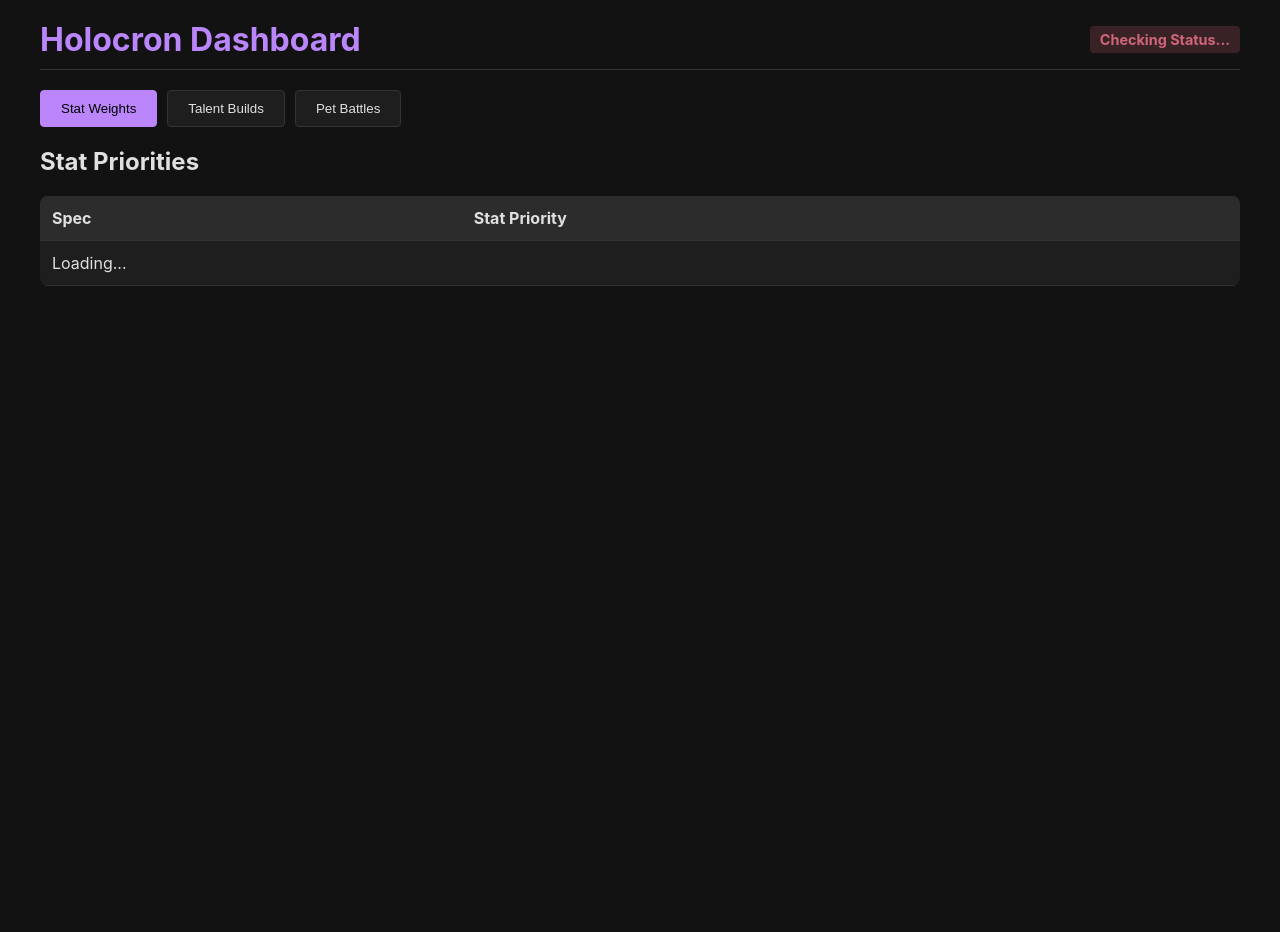
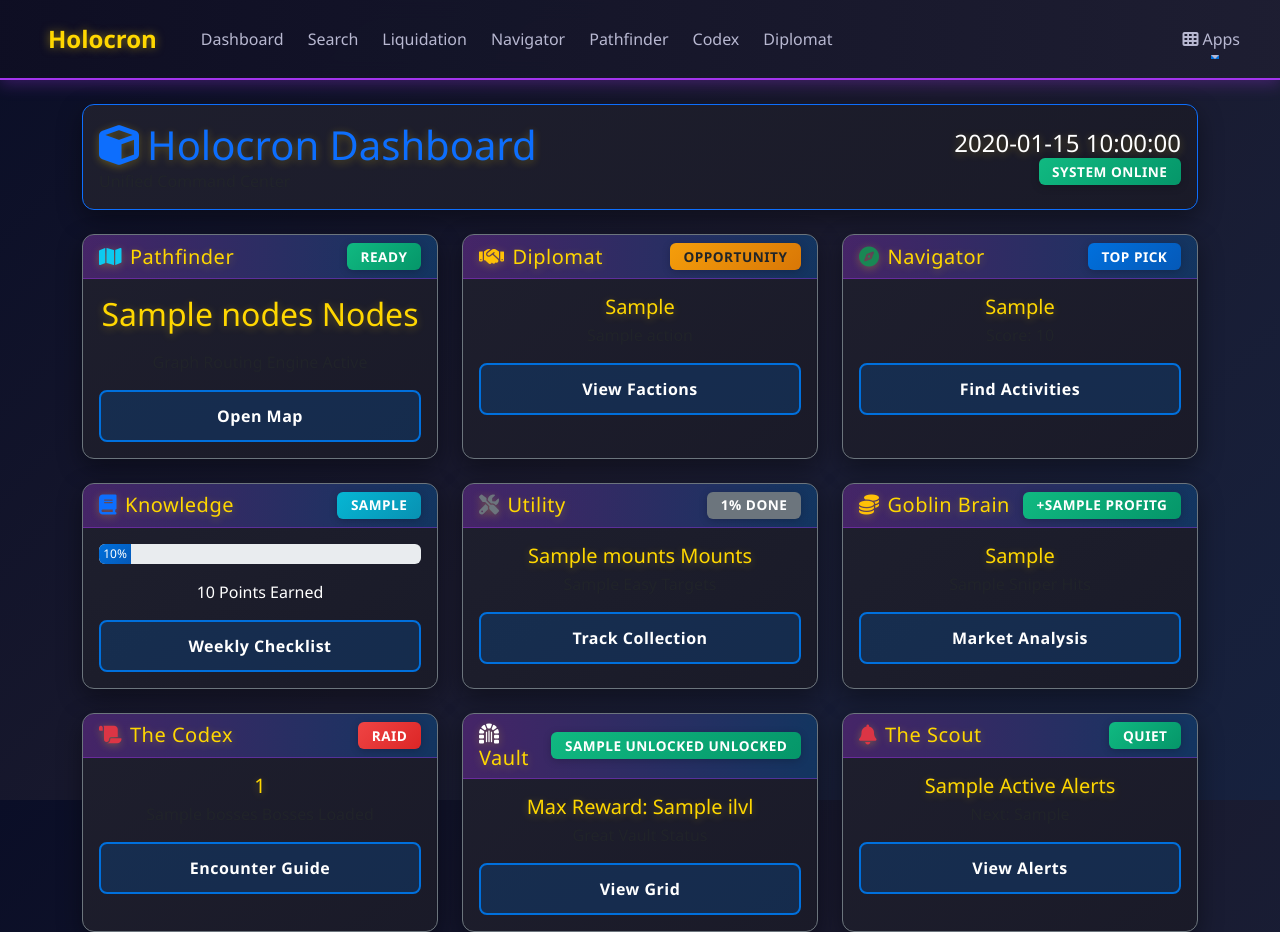
Before and after one commit to jsgrayson/holocron, a Flask app: template templates/dashboard.html in a window 1280 px wide. Before the commit the page ends 286 px from the top, so only its background shows below. Run offline with Flask 3, Linux system fonts and the light colour scheme; the template is opened without the code that fills it: most values are stand-ins (such as "Sample title", 1, 10 or a date in 2020).

Commit message:
feat: Add UI templates for Vault, Scout, and Dashboard
- vault.html: 3x3 grid visualization for Great Vault
- scout.html: Alert cards with travel links
- dashboard.html: Unified command center with 9 widgets

```diff
--- a/templates/dashboard.html
+++ b/templates/dashboard.html
@@ -1,277 +1,171 @@
-<!DOCTYPE html>
-<html lang="en">
+{% extends "base.html" %}
 
-<head>
-    <meta charset="UTF-8">
-    <meta name="viewport" content="width=device-width, initial-scale=1.0">
-    <title>Holocron Dashboard</title>
-    <style>
-        :root {
-            --bg-color: #121212;
-            --card-bg: #1e1e1e;
-            --text-color: #e0e0e0;
-            --accent-color: #bb86fc;
-            --border-color: #333;
-            --success-color: #03dac6;
-            --warning-color: #cf6679;
-        }
+{% block title %}Holocron Dashboard{% endblock %}
 
-        body {
-            font-family: 'Inter', sans-serif;
-            background-color: var(--bg-color);
-            color: var(--text-color);
-            margin: 0;
-            padding: 20px;
-        }
+{% block content %}
+<div class="row mb-4">
+    <div class="col-md-12">
+        <div class="card bg-dark text-white border-primary">
+            <div class="card-body d-flex justify-content-between align-items-center">
+                <div>
+                    <h1 class="card-title text-primary mb-0">
+                        <i class="fas fa-cube me-2"></i>Holocron Dashboard
+                    </h1>
+                    <p class="text-muted mb-0">Unified Command Center</p>
+                </div>
+                <div class="text-end">
+                    <h4 class="mb-0 text-white">{{ summary.timestamp }}</h4>
+                    <span class="badge bg-success">System Online</span>
+                </div>
+            </div>
+        </div>
+    </div>
+</div>
 
-        .container {
-            max-width: 1200px;
-            margin: 0 auto;
-        }
-
-        header {
-            display: flex;
-            justify-content: space-between;
-            align-items: center;
-            margin-bottom: 20px;
-            border-bottom: 1px solid var(--border-color);
-            padding-bottom: 10px;
-        }
-
-        h1 {
-            margin: 0;
-            color: var(--accent-color);
-        }
-
-        .status-badge {
-            padding: 5px 10px;
-            border-radius: 4px;
-            font-weight: bold;
-            font-size: 0.9em;
-        }
-
-        .status-online {
-            background-color: rgba(3, 218, 198, 0.2);
-            color: var(--success-color);
-        }
-
-        .status-offline {
-            background-color: rgba(207, 102, 121, 0.2);
-            color: var(--warning-color);
-        }
-
-        .tabs {
-            display: flex;
-            gap: 10px;
-            margin-bottom: 20px;
-        }
-
-        .tab-btn {
-            background: var(--card-bg);
-            border: 1px solid var(--border-color);
-            color: var(--text-color);
-            padding: 10px 20px;
-            cursor: pointer;
-            border-radius: 4px;
-        }
-
-        .tab-btn.active {
-            background: var(--accent-color);
-            color: #000;
-            border-color: var(--accent-color);
-        }
-
-        .content-section {
-            display: none;
-        }
-
-        .content-section.active {
-            display: block;
-        }
-
-        table {
-            width: 100%;
-            border-collapse: collapse;
-            background: var(--card-bg);
-            border-radius: 8px;
-            overflow: hidden;
-        }
-
-        th,
-        td {
-            padding: 12px;
-            text-align: left;
-            border-bottom: 1px solid var(--border-color);
-        }
-
-        th {
-            background-color: #2c2c2c;
-        }
-
-        tr:hover {
-            background-color: #252525;
-        }
-
-        .copy-btn {
-            background: transparent;
-            border: 1px solid var(--accent-color);
-            color: var(--accent-color);
-            padding: 2px 8px;
-            border-radius: 4px;
-            cursor: pointer;
-            font-size: 0.8em;
-        }
-
-        .copy-btn:hover {
-            background: var(--accent-color);
-            color: #000;
-        }
-    </style>
-</head>
-
-<body>
-    <div class="container">
-        <header>
-            <h1>Holocron Dashboard</h1>
-            <div id="status-indicator" class="status-badge status-offline">Checking Status...</div>
-        </header>
-
-        <div class="tabs">
-            <button class="tab-btn active" onclick="showTab('stats')">Stat Weights</button>
-            <button class="tab-btn" onclick="showTab('talents')">Talent Builds</button>
-            <button class="tab-btn" onclick="showTab('battles')">Pet Battles</button>
-        </div>
-
-        <!-- STATS SECTION -->
-        <div id="stats" class="content-section active">
-            <h2>Stat Priorities</h2>
-            <table id="stats-table">
-                <thead>
-                    <tr>
-                        <th>Spec</th>
-                        <th>Stat Priority</th>
-                    </tr>
-                </thead>
-                <tbody>
-                    <tr>
-                        <td colspan="2">Loading...</td>
-                    </tr>
-                </tbody>
-            </table>
-        </div>
-
-        <!-- TALENTS SECTION -->
-        <div id="talents" class="content-section">
-            <h2>Talent Builds</h2>
-            <table id="talents-table">
-                <thead>
-                    <tr>
-                        <th>Spec</th>
-                        <th>Build Name</th>
-                        <th>Import String</th>
-                    </tr>
-                </thead>
-                <tbody>
-                    <tr>
-                        <td colspan="3">Loading...</td>
-                    </tr>
-                </tbody>
-            </table>
-        </div>
-
-        <!-- BATTLES SECTION -->
-        <div id="battles" class="content-section">
-            <h2>Recorded Battles</h2>
-            <table id="battles-table">
-                <thead>
-                    <tr>
-                        <th>Time</th>
-                        <th>Enemy</th>
-                        <th>Status</th>
-                    </tr>
-                </thead>
-                <tbody>
-                    <tr>
-                        <td colspan="3">Loading...</td>
-                    </tr>
-                </tbody>
-            </table>
+<div class="row g-4">
+    <!-- Pathfinder -->
+    <div class="col-md-4">
+        <div class="card h-100 bg-dark text-white border-secondary">
+            <div class="card-header d-flex justify-content-between align-items-center">
+                <h5 class="mb-0"><i class="fas fa-map me-2 text-info"></i>Pathfinder</h5>
+                <span class="badge bg-success">Ready</span>
+            </div>
+            <div class="card-body">
+                <h2 class="text-center mb-3">{{ summary.modules.pathfinder.nodes }} Nodes</h2>
+                <p class="text-muted text-center">Graph Routing Engine Active</p>
+                <a href="/pathfinder" class="btn btn-outline-info w-100">Open Map</a>
+            </div>
         </div>
     </div>
 
-    <script>
-        function showTab(tabId) {
-            document.querySelectorAll('.content-section').forEach(el => el.classList.remove('active'));
-            document.querySelectorAll('.tab-btn').forEach(el => el.classList.remove('active'));
-            document.getElementById(tabId).classList.add('active');
-            event.target.classList.add('active');
-        }
+    <!-- Diplomat -->
+    <div class="col-md-4">
+        <div class="card h-100 bg-dark text-white border-secondary">
+            <div class="card-header d-flex justify-content-between align-items-center">
+                <h5 class="mb-0"><i class="fas fa-handshake me-2 text-warning"></i>Diplomat</h5>
+                <span class="badge bg-warning text-dark">Opportunity</span>
+            </div>
+            <div class="card-body">
+                <h5 class="text-center mb-1">{{ summary.modules.diplomat.best_opportunity }}</h5>
+                <p class="text-muted text-center mb-3">{{ summary.modules.diplomat.action }}</p>
+                <a href="/diplomat" class="btn btn-outline-warning w-100">View Factions</a>
+            </div>
+        </div>
+    </div>
 
-        async function fetchData(endpoint, tableId, renderRow) {
-            try {
-                const res = await fetch(endpoint);
-                const json = await res.json();
+    <!-- Navigator -->
+    <div class="col-md-4">
+        <div class="card h-100 bg-dark text-white border-secondary">
+            <div class="card-header d-flex justify-content-between align-items-center">
+                <h5 class="mb-0"><i class="fas fa-compass me-2 text-success"></i>Navigator</h5>
+                <span class="badge bg-primary">Top Pick</span>
+            </div>
+            <div class="card-body">
+                <h5 class="text-center mb-1">{{ summary.modules.navigator.top_activity }}</h5>
+                <p class="text-muted text-center mb-3">Score: {{ summary.modules.navigator.score }}</p>
+                <a href="/navigator" class="btn btn-outline-success w-100">Find Activities</a>
+            </div>
+        </div>
+    </div>
 
-                // Update Status Badge
-                const badge = document.getElementById('status-indicator');
-                if (json.source === 'db') {
-                    badge.textContent = 'Online (Live DB)';
-                    badge.className = 'status-badge status-online';
-                } else if (json.source === 'json') {
-                    badge.textContent = 'Offline (JSON Fallback)';
-                    badge.className = 'status-badge status-offline';
-                } else {
-                    badge.textContent = 'No Data';
-                    badge.className = 'status-badge status-offline';
-                }
+    <!-- Knowledge -->
+    <div class="col-md-4">
+        <div class="card h-100 bg-dark text-white border-secondary">
+            <div class="card-header d-flex justify-content-between align-items-center">
+                <h5 class="mb-0"><i class="fas fa-book me-2 text-primary"></i>Knowledge</h5>
+                <span class="badge bg-info">{{ summary.modules.knowledge.reset_in }}</span>
+            </div>
+            <div class="card-body">
+                <div class="progress mb-3" style="height: 20px;">
+                    <div class="progress-bar bg-primary" role="progressbar"
+                        style="width: {{ summary.modules.knowledge.weekly_progress }}%">
+                        {{ summary.modules.knowledge.weekly_progress }}%
+                    </div>
+                </div>
+                <p class="text-center mb-3">{{ summary.modules.knowledge.points_earned }} Points Earned</p>
+                <a href="/knowledge" class="btn btn-outline-primary w-100">Weekly Checklist</a>
+            </div>
+        </div>
+    </div>
 
-                const tbody = document.querySelector(`#${tableId} tbody`);
-                tbody.innerHTML = '';
+    <!-- Utility -->
+    <div class="col-md-4">
+        <div class="card h-100 bg-dark text-white border-secondary">
+            <div class="card-header d-flex justify-content-between align-items-center">
+                <h5 class="mb-0"><i class="fas fa-tools me-2 text-secondary"></i>Utility</h5>
+                <span class="badge bg-secondary">{{ summary.modules.utility.overall_percent }}% Done</span>
+            </div>
+            <div class="card-body">
+                <h5 class="text-center mb-1">{{ summary.modules.utility.mounts }} Mounts</h5>
+                <p class="text-muted text-center mb-3">{{ summary.modules.utility.missing_easy }} Easy Targets</p>
+                <a href="/utility" class="btn btn-outline-secondary w-100">Track Collection</a>
+            </div>
+        </div>
+    </div>
 
-                if (json.data && json.data.length > 0) {
-                    json.data.forEach(item => {
-                        tbody.innerHTML += renderRow(item);
-                    });
-                } else {
-                    tbody.innerHTML = '<tr><td colspan="100%">No data available.</td></tr>';
-                }
-            } catch (e) {
-                console.error(e);
-            }
-        }
+    <!-- Goblin -->
+    <div class="col-md-4">
+        <div class="card h-100 bg-dark text-white border-secondary">
+            <div class="card-header d-flex justify-content-between align-items-center">
+                <h5 class="mb-0"><i class="fas fa-coins me-2 text-warning"></i>Goblin Brain</h5>
+                <span class="badge bg-success">+{{ summary.modules.goblin.profit }}g</span>
+            </div>
+            <div class="card-body">
+                <h5 class="text-center mb-1">{{ summary.modules.goblin.top_craft }}</h5>
+                <p class="text-muted text-center mb-3">{{ summary.modules.goblin.sniper_hits }} Sniper Hits</p>
+                <a href="/goblin" class="btn btn-outline-warning w-100">Market Analysis</a>
+            </div>
+        </div>
+    </div>
 
-        function copyToClipboard(text) {
-            navigator.clipboard.writeText(text).then(() => {
-                alert('Copied to clipboard!');
-            });
-        }
+    <!-- Codex -->
+    <div class="col-md-4">
+        <div class="card h-100 bg-dark text-white border-secondary">
+            <div class="card-header d-flex justify-content-between align-items-center">
+                <h5 class="mb-0"><i class="fas fa-scroll me-2 text-danger"></i>The Codex</h5>
+                <span class="badge bg-danger">Raid</span>
+            </div>
+            <div class="card-body">
+                <h5 class="text-center mb-1">{{ summary.modules.codex.current_raid }}</h5>
+                <p class="text-muted text-center mb-3">{{ summary.modules.codex.bosses }} Bosses Loaded</p>
+                <a href="/codex" class="btn btn-outline-danger w-100">Encounter Guide</a>
+            </div>
+        </div>
+    </div>
 
-        // Initial Load
-        fetchData('/api/stats', 'stats-table', item => `
-            <tr>
-                <td>${item.spec}</td>
-                <td>${item.stat_string}</td>
-            </tr>
-        `);
+    <!-- Vault -->
+    <div class="col-md-4">
+        <div class="card h-100 bg-dark text-white border-secondary">
+            <div class="card-header d-flex justify-content-between align-items-center">
+                <h5 class="mb-0"><i class="fas fa-dungeon me-2 text-white"></i>Vault</h5>
+                <span class="badge bg-success">{{ summary.modules.vault.unlocked }} Unlocked</span>
+            </div>
+            <div class="card-body">
+                <h5 class="text-center mb-1">Max Reward: {{ summary.modules.vault.max_ilvl }} ilvl</h5>
+                <p class="text-muted text-center mb-3">Great Vault Status</p>
+                <a href="/vault" class="btn btn-outline-light w-100">View Grid</a>
+            </div>
+        </div>
+    </div>
 
-        fetchData('/api/talents', 'talents-table', item => `
-            <tr>
-                <td>${item.spec}</td>
-                <td>${item.build_name}</td>
-                <td>
-                    <button class="copy-btn" onclick="copyToClipboard('${item.talent_string}')">Copy String</button>
-                </td>
-            </tr>
-        `);
-
-        fetchData('/api/battles', 'battles-table', item => `
-            <tr>
-                <td>${new Date(item.timestamp * 1000).toLocaleString()}</td>
-                <td>${item.enemyName || 'Unknown'}</td>
-                <td>${item.status || 'Recorded'}</td>
-            </tr>
-        `);
-    </script>
-</body>
-
-</html>
+    <!-- Scout -->
+    <div class="col-md-4">
+        <div class="card h-100 bg-dark text-white border-secondary">
+            <div class="card-header d-flex justify-content-between align-items-center">
+                <h5 class="mb-0"><i class="fas fa-bell me-2 text-danger"></i>The Scout</h5>
+                {% if summary.modules.scout.critical > 0 %}
+                <span class="badge bg-danger animate__animated animate__pulse animate__infinite">{{
+                    summary.modules.scout.critical }} Critical</span>
+                {% else %}
+                <span class="badge bg-success">Quiet</span>
+                {% endif %}
+            </div>
+            <div class="card-body">
+                <h5 class="text-center mb-1">{{ summary.modules.scout.active_alerts }} Active Alerts</h5>
+                <p class="text-muted text-center mb-3">Next: {{ summary.modules.scout.next_alert }}</p>
+                <a href="/scout" class="btn btn-outline-danger w-100">View Alerts</a>
+            </div>
+        </div>
+    </div>
+</div>
+{% endblock %}
```
Also changed, not shown: templates/scout.html (added, +68 -0 lines), templates/vault.html (added, +131 -0 lines).
